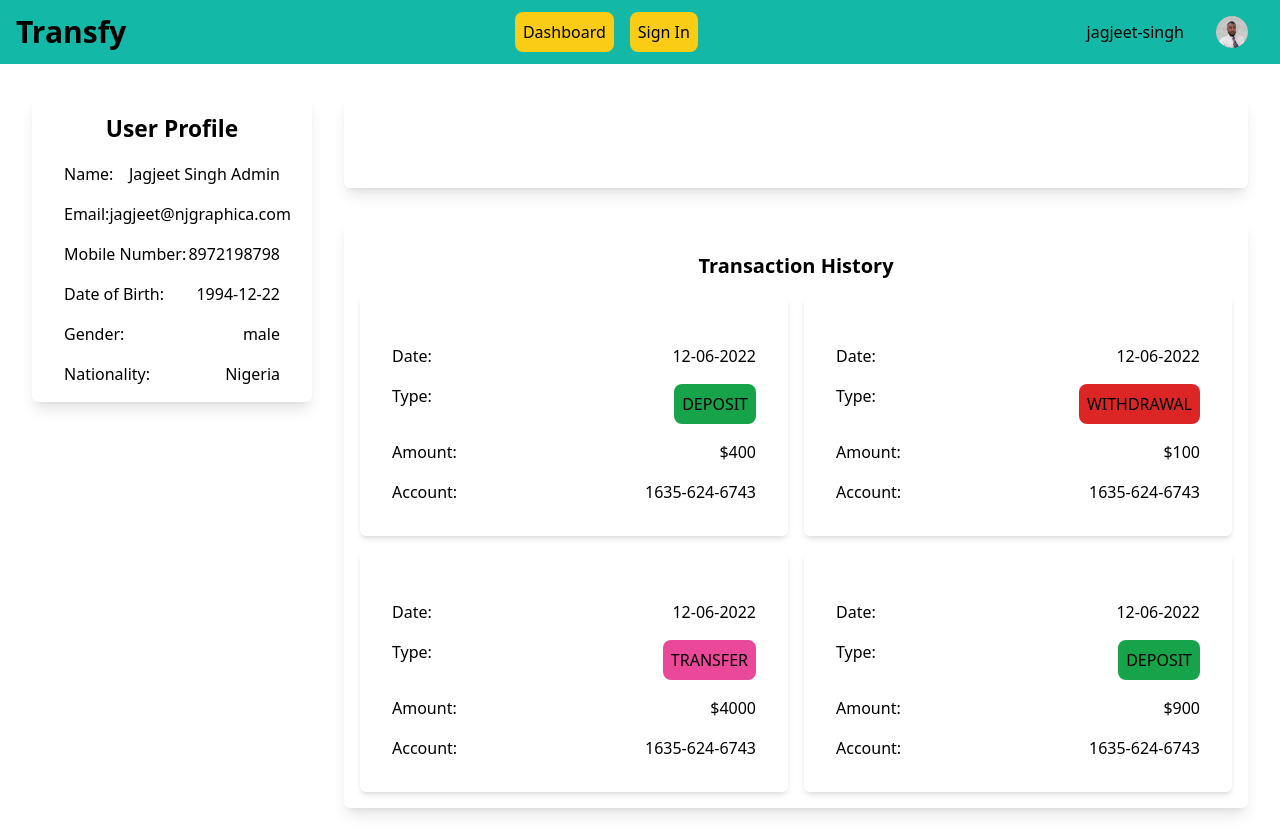
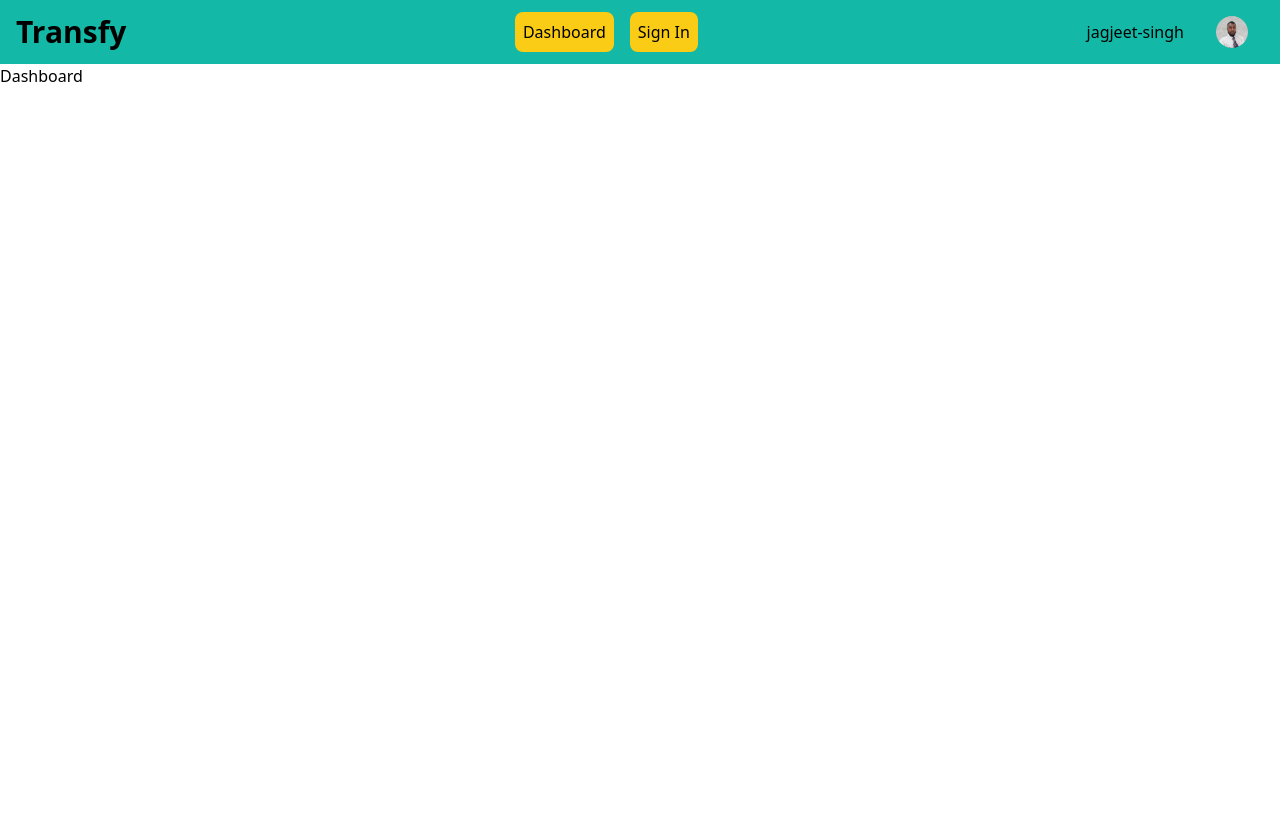
Before and after one commit to Fasunle/transfy-v2, a Vue app: page / in a window 1280 px wide. After the commit the page ends 800 px from the top, so only its background shows below. Built offline with nearby package versions, Linux system fonts and the light colour scheme; what @auth0/auth0-vue would draw is missing.

Commit message:
feat: Dashboard placeholder

```diff
--- a/src/components/Dashboard.vue
+++ b/src/components/Dashboard.vue
@@ -1,88 +1,13 @@
 <template>
-  <main class="grid grid-cols-1 md:grid-cols-12 md:grid-rows-6 gap-8 p-8">
-    <div class="md:col-span-3 md:row-span-full shadow-lg rounded-md py-4 px-8 h-min">
-      <UserProfile :user="user"/>
-    </div>
-
-    <div class="md:col-start-4 md:row-start-2 md:row-span-full md:col-end-13 shadow-lg rounded-md p-4">
-      <h2 class="text-center font-bold text-xl my-4">Transaction History</h2>
-
-      <div class="grid md:grid-cols-2 gap-4">
-        <Transaction
-        v-for="tnx in transactions"
-        :key="tnx.id"
-        :account="tnx.account"
-        :amount="tnx.amount"
-        :type="tnx.type"
-        :date="tnx.date"
-      />
-      </div>
-    </div>
-
-    <div class="md:col-start-4 md:col-end-13 shadow-lg rounded-md p-4">
-
-    </div>
-
-  </main>
+  <main>Dashboard</main>
 </template>
 
 <script>
-import Transaction from './Transaction.vue';
-import UserProfile from './UserProfile.vue';
-import { useUserStore } from "../store";
+export default {
 
-export default {
-  name: "Dashboard",
-  components: {
-    "Transaction": Transaction,
-    "UserProfile": UserProfile
-  },
-  data(){
-    return {
-      transactions: [
-        {
-          id: 1,
-          date: "12-06-2022",
-          amount: 400,
-          account: "1635-624-6743",
-          type: "DEPOSIT"
-        },
-        {
-          id: 2,
-          date: "12-06-2022",
-          amount: 100,
-          account: "1635-624-6743",
-          type: "WITHDRAWAL"
-        },
-        {
-          id: 3,
-          date: "12-06-2022",
-          amount: 4000,
-          account: "1635-624-6743",
-          type: "TRANSFER"
-        },
-        {
-          id: 4,
-          date: "12-06-2022",
-          amount: 900,
-          account: "1635-624-6743",
-          type: "DEPOSIT"
-        },
-      ]
-    }
-  },
-  setup(){
-      const store = useUserStore();
-
-      return {
-          user: store.user
-      }
-  }
 }
 </script>
 
-<style scope>
-  main{
-    min-height: calc(100vh - 64px);
-  }
+<style>
+
 </style>
```
